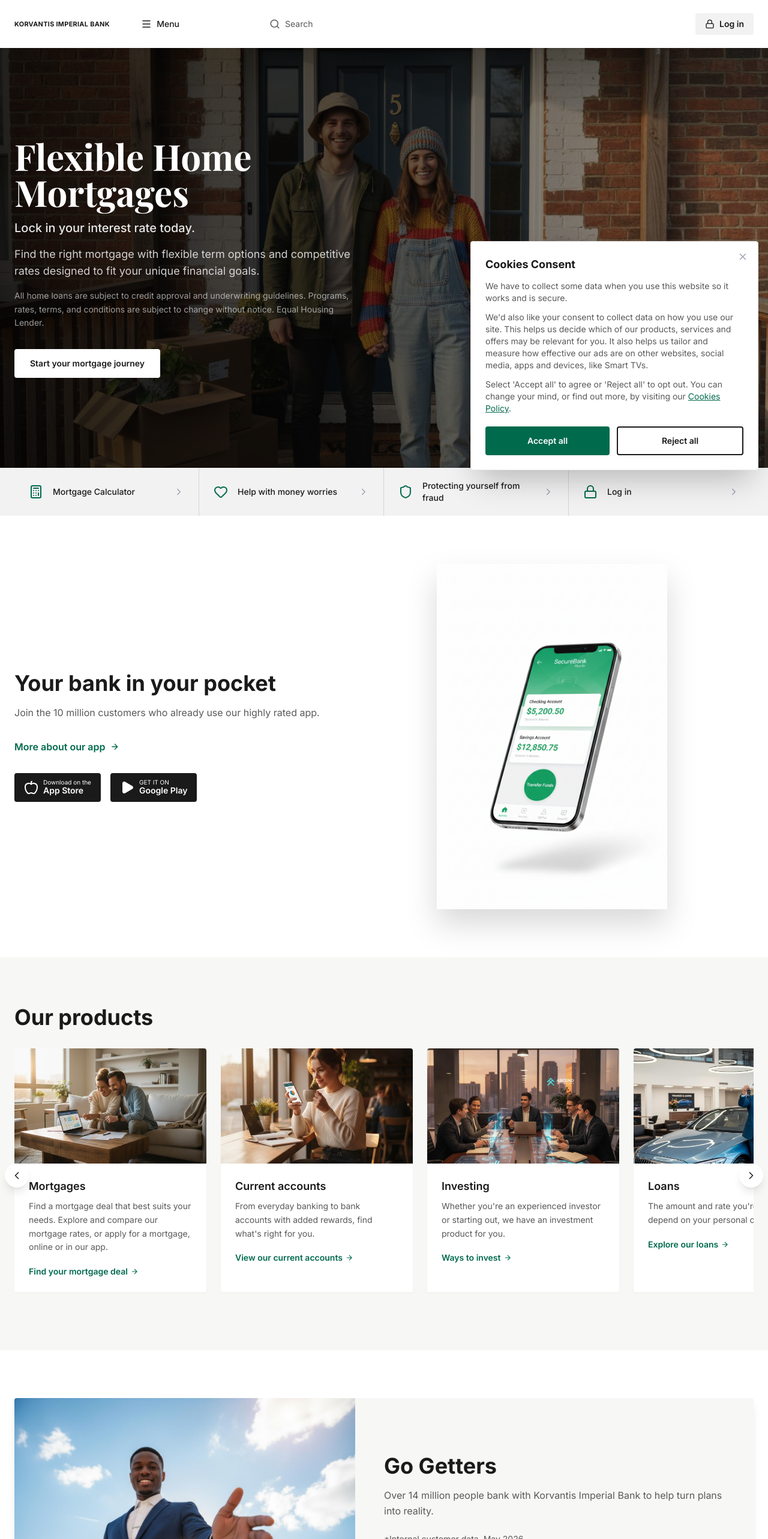
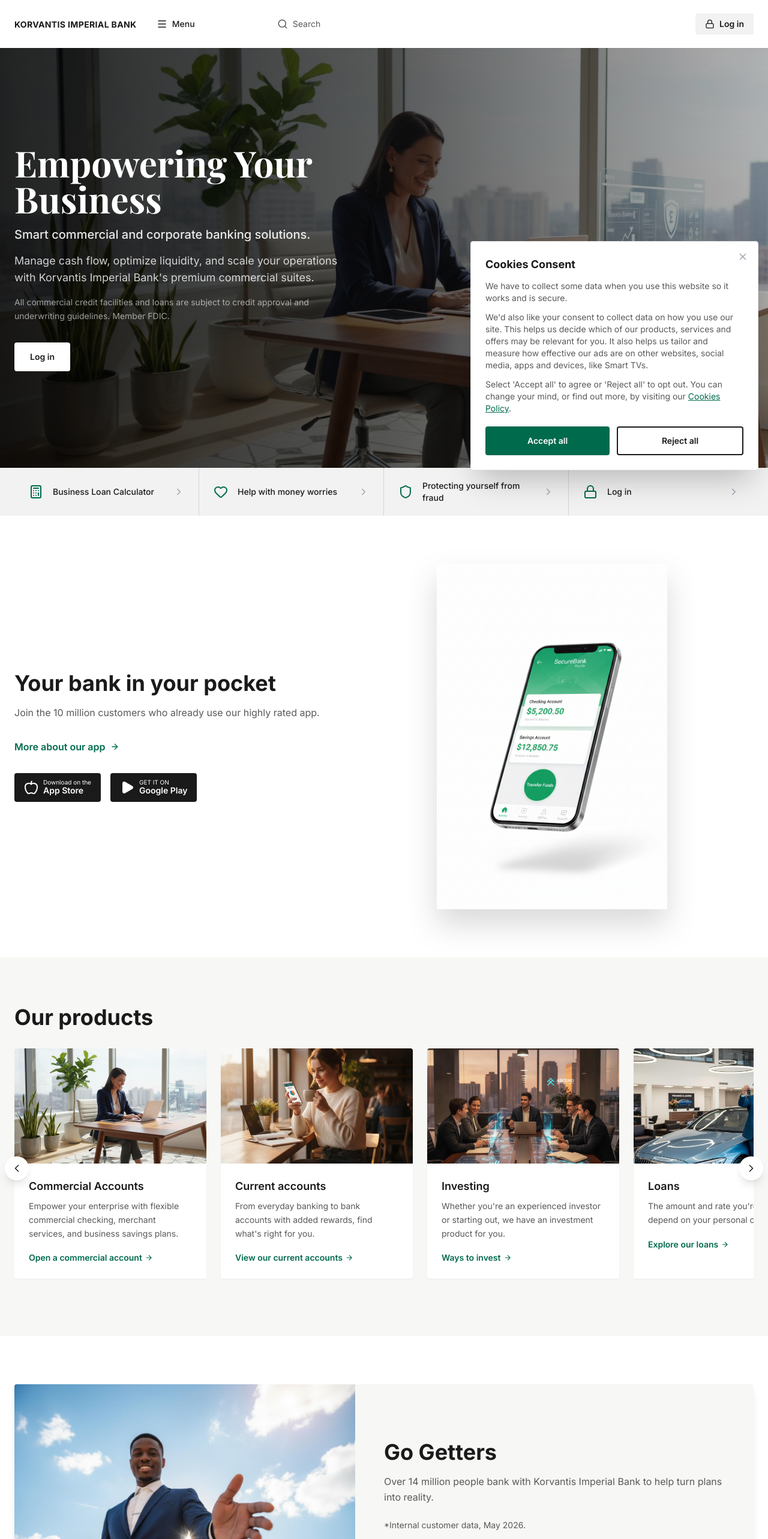
Before and after one commit to samuellucky2424-afk/the-cloned-, a React (Vite) app in the folder app/: page / in a window 1280 px wide. Shown: the top 2566 px of the page at 60% size. Built offline with nearby package versions, Linux system fonts and the light colour scheme; no server answers.

Commit message:
feat: redesign HeroSection to remove mortgages and add Log in button, remove all other mortgage references, and enlarge the bank logo text

```diff
--- a/app/src/components/Footer.tsx
+++ b/app/src/components/Footer.tsx
@@ -12,7 +12,7 @@ export default function Footer() {
       { label: 'Credit cards', href: '#' },
       { label: 'Loans', href: '#' },
       { label: 'Car finance', href: '#' },
-      { label: 'Mortgages', href: '#' },
+      { label: 'Commercial Lending', href: '#' },
       { label: 'Savings', href: '#' },
       { label: 'ISAs', href: '#' },
       { label: 'Investing', href: '#' },
--- a/app/src/components/Logo.tsx
+++ b/app/src/components/Logo.tsx
@@ -7,16 +7,16 @@ export default function Logo({ className = '', color = '#1A1A1A' }: LogoProps) {
   return (
     <svg
       className={className}
-      viewBox="0 0 280 50"
+      viewBox="0 0 320 50"
       fill="none"
       xmlns="http://www.w3.org/2000/svg"
     >
       <text
         x="0"
-        y="32"
+        y="34"
         fill={color}
         fontFamily="Inter, sans-serif"
-        fontSize="17"
+        fontSize="22"
         fontWeight="700"
         letterSpacing="0.5"
       >
--- a/app/src/components/MobileMenu.tsx
+++ b/app/src/components/MobileMenu.tsx
@@ -65,13 +65,13 @@ const menuCategories: MenuCategory[] = [
     ],
   },
   {
-    title: 'Mortgages',
-    subtitle: 'Accounts & calculators',
+    title: 'Commercial Lending',
+    subtitle: 'Accounts & lending',
     links: [
-      { label: 'First time buyers', href: '#' },
-      { label: 'Mortgage calculator', href: '#' },
-      { label: 'Remortgage to Korvantis Imperial Bank', href: '#' },
-      { label: 'Buy to let', href: '#' },
+      { label: 'Term Loans', href: '#' },
+      { label: 'Business credit line', href: '#' },
+      { label: 'Equipment financing', href: '#' },
+      { label: 'Commercial real estate', href: '#' },
     ],
   },
   {
--- a/app/src/sections/home/HeroSection.tsx
+++ b/app/src/sections/home/HeroSection.tsx
@@ -9,8 +9,8 @@ export default function HeroSection() {
       {/* Background Image */}
       <div className="absolute inset-0">
         <img
-          src="/images/hero-mortgage.jpg"
-          alt="Happy couple at their new home"
+          src="/images/business-hero.jpg"
+          alt="Modern business building with clean glass architecture"
           className="w-full h-full object-cover opacity-70"
         />
         <div className="absolute inset-0 bg-gradient-to-r from-black/80 via-black/50 to-transparent" />
@@ -24,23 +24,23 @@ export default function HeroSection() {
           style={{ opacity: 0 }}
         >
           <h1 className="font-display text-4xl md:text-5xl lg:text-6xl font-bold text-white mb-4 leading-tight">
-            Flexible Home Mortgages
+            Empowering Your Business
           </h1>
           <p className="text-lg md:text-xl text-white/90 mb-4 font-medium">
-            Lock in your interest rate today.
+            Smart commercial and corporate banking solutions.
           </p>
           <p className="text-base md:text-lg text-white/80 mb-4 leading-relaxed">
-            Find the right mortgage with flexible term options and competitive rates designed to fit your unique financial goals.
+            Manage cash flow, optimize liquidity, and scale your operations with Korvantis Imperial Bank's premium commercial suites.
           </p>
           <p className="text-sm text-white/60 mb-8 leading-relaxed">
-            All home loans are subject to credit approval and underwriting guidelines. Programs, rates, terms, and conditions are subject to change without notice. Equal Housing Lender.
+            All commercial credit facilities and loans are subject to credit approval and underwriting guidelines. Member FDIC.
           </p>
           <div className="flex flex-col sm:flex-row gap-4">
             <Link
-              to="/register"
+              to="/login"
               className="btn-primary text-center"
             >
-              Start your mortgage journey
+              Log in
             </Link>
           </div>
         </div>
--- a/app/src/sections/home/ProductsCarousel.tsx
+++ b/app/src/sections/home/ProductsCarousel.tsx
@@ -5,10 +5,10 @@ import { useScrollReveal } from '../../hooks/useScrollReveal'
 
 const products = [
   {
-    title: 'Mortgages',
-    description: 'Find a mortgage deal that best suits your needs. Explore and compare our mortgage rates, or apply for a mortgage, online or in our app.',
-    cta: 'Find your mortgage deal',
-    image: '/images/product-mortgages.jpg',
+    title: 'Commercial Accounts',
+    description: 'Empower your enterprise with flexible commercial checking, merchant services, and business savings plans.',
+    cta: 'Open a commercial account',
+    image: '/images/business-hero.jpg',
   },
   {
     title: 'Current accounts',
--- a/app/src/sections/home/QuickLinks.tsx
+++ b/app/src/sections/home/QuickLinks.tsx
@@ -4,7 +4,7 @@ import { Calculator, Heart, Shield, Lock, ChevronRight } from 'lucide-react'
 const quickLinks = [
   {
     icon: Calculator,
-    label: 'Mortgage Calculator',
+    label: 'Business Loan Calculator',
     href: '#',
   },
   {
--- a/app/src/sections/international/InternationalProducts.tsx
+++ b/app/src/sections/international/InternationalProducts.tsx
@@ -23,9 +23,9 @@ const products = [
   },
   {
     icon: Home,
-    title: 'International buy-to-let mortgages',
-    description: 'If you want to acquire an investment rental property or add to your existing rental portfolio in the US, we can help.',
-    cta: 'Explore mortgages',
+    title: 'International Commercial Lending',
+    description: 'Acquire and scale commercial real estate assets or fund trade operations across the US and international markets.',
+    cta: 'Explore commercial lending',
   },
 ]
 
--- a/app/src/sections/private/PrivateContent.tsx
+++ b/app/src/sections/private/PrivateContent.tsx
@@ -21,7 +21,7 @@ const services = [
   {
     icon: Landmark,
     title: 'Banking Services',
-    description: 'Exclusive products and preferential rates on mortgages, savings and everyday banking.',
+    description: 'Exclusive products and preferential rates on savings, treasury services, and commercial banking.',
   },
 ]
 
```
